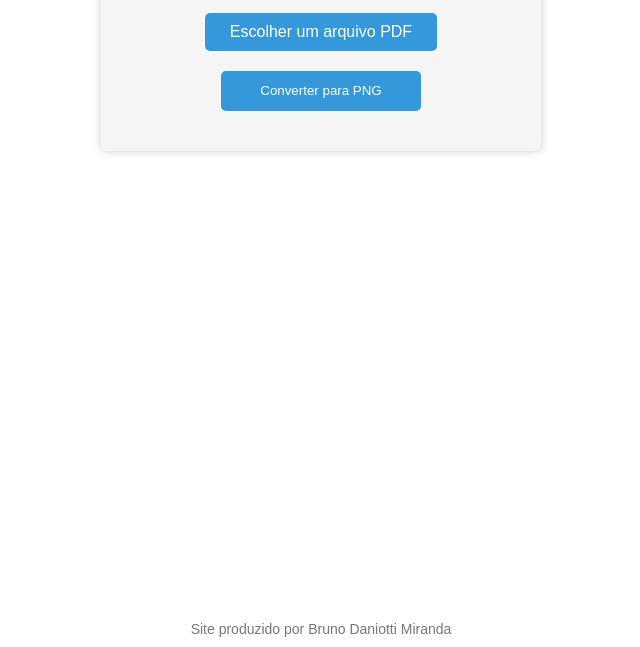
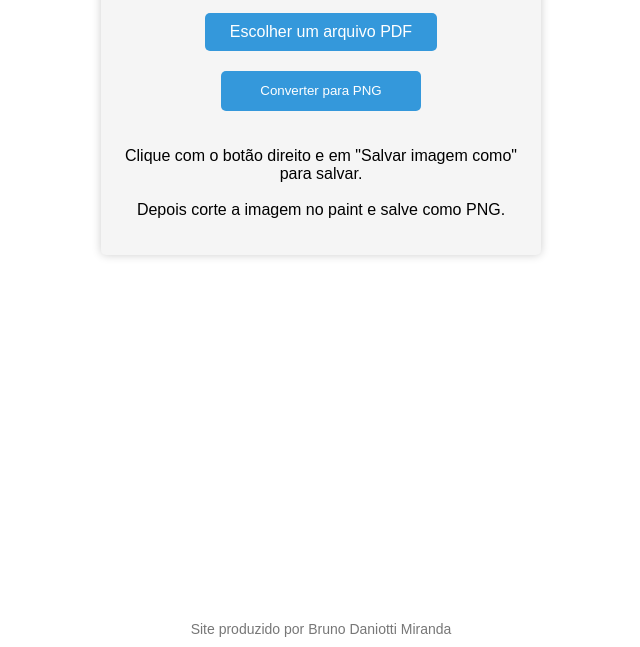
Before and after one commit to BDaniottiM/pdf2png, a plain HTML site: page index.html in a window 1280 px wide. Shown: the part 153-800 px from the top of the page, without its empty margins (319-959 px from the left). Drawn offline with Linux system fonts and the light colour scheme.

Commit message:
intruções

```diff
--- a/index.html
+++ b/index.html
@@ -77,6 +77,10 @@
       <label for="pdfInput">Escolher um arquivo PDF</label>
       <input type="file" id="pdfInput" accept=".pdf" />
       <button id="convertButton">Converter para PNG</button>
+      <p>
+        Clique com o botão direito e em "Salvar imagem como" para salvar.
+        <br /><br />Depois corte a imagem no paint e salve como PNG.
+      </p>
       <div id="output"></div>
     </div>
     <div id="footer">Site produzido por Bruno Daniotti Miranda</div>
```
